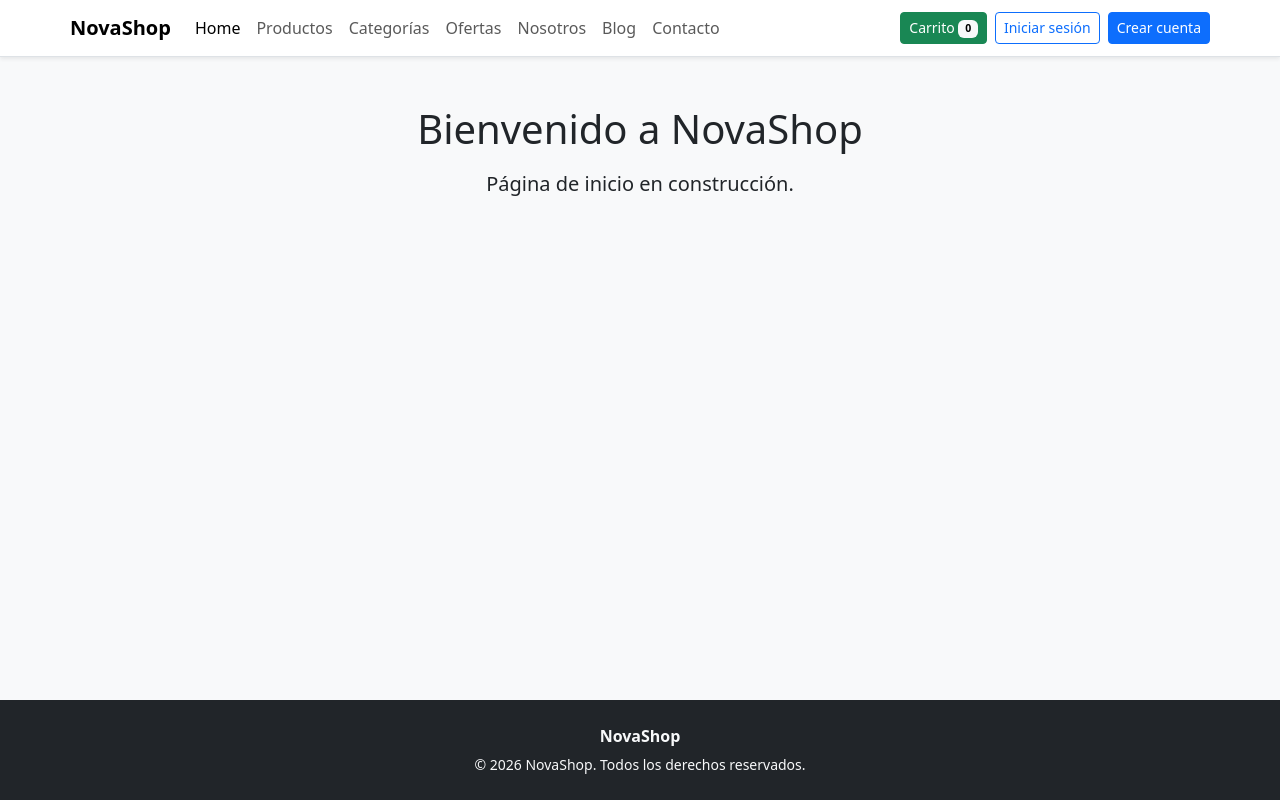
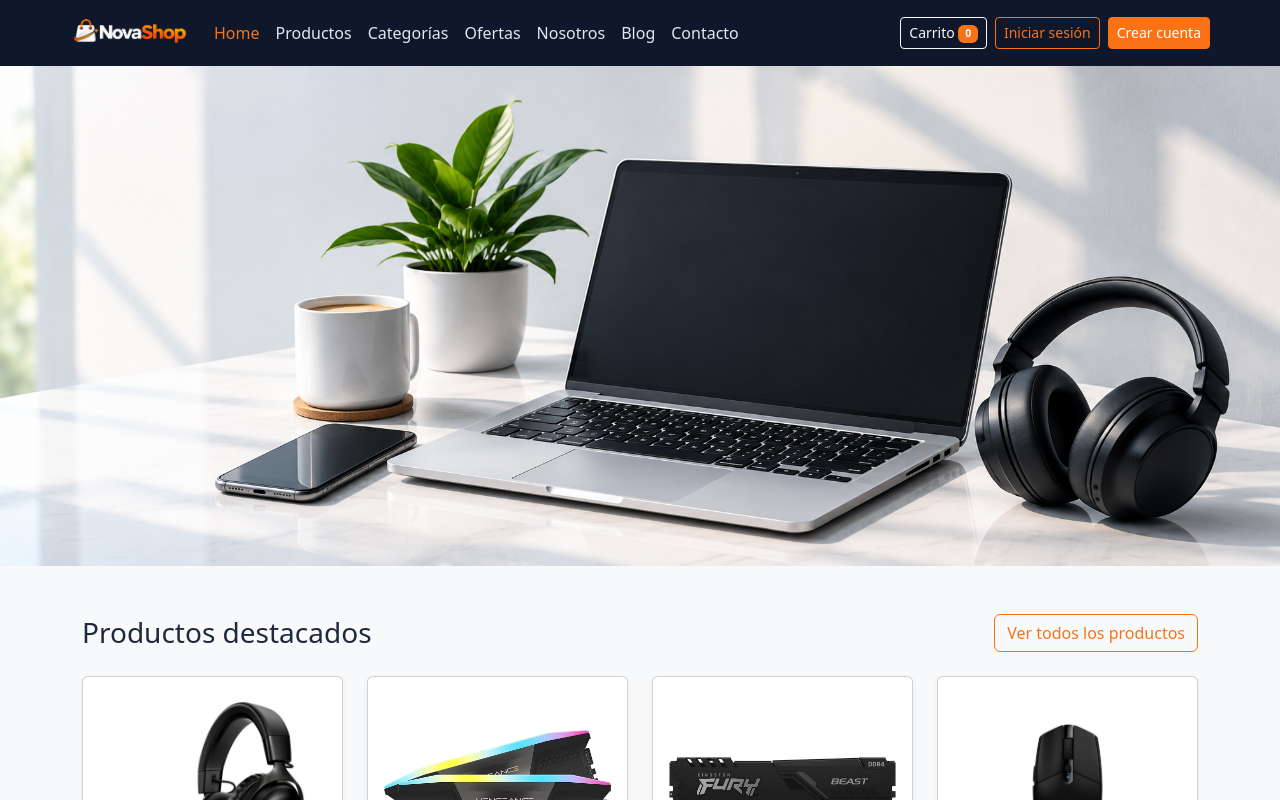
Before and after one commit to chrNotFound/novashop-react, a React (Vite) app: page / in a window 1280 px wide. Shown: the top 800 px of the page. Built offline with nearby package versions, Linux system fonts and the light colour scheme.

Commit message:
feat: aplica identidad visual de NovaShop y portada con productos destacados

```diff
--- a/src/components/Footer.jsx
+++ b/src/components/Footer.jsx
@@ -1,6 +1,6 @@
 function Footer() {
   return (
-    <footer className="bg-dark text-light py-4 mt-auto">
+    <footer className="footer-nova text-light py-4 mt-auto">
       <div className="container text-center">
         <p className="mb-1 fw-bold">NovaShop</p>
         <small>© {new Date().getFullYear()} NovaShop. Todos los derechos reservados.</small>
--- a/src/components/Header.jsx
+++ b/src/components/Header.jsx
@@ -5,10 +5,10 @@ function Header() {
   const { cantidadTotal } = useCarrito()
 
   return (
-    <header className="bg-white border-bottom shadow-sm">
-      <nav className="navbar navbar-expand-lg navbar-light container">
-        <Link className="navbar-brand fw-bold" to="/">
-          NovaShop
+    <header className="header-nova shadow-sm">
+      <nav className="navbar navbar-expand-lg navbar-dark container">
+        <Link className="navbar-brand" to="/">
+          <img className="logo-nova" src="/Imagen/NovaShopLogo.png" alt="NovaShop" />
         </Link>
 
         <button
@@ -49,8 +49,8 @@ function Header() {
           </ul>
 
           <div className="d-flex flex-wrap gap-2">
-            <Link className="btn btn-success btn-sm" to="/carrito">
-              Carrito <span className="badge text-bg-light">{cantidadTotal}</span>
+            <Link className="btn btn-outline-light btn-sm" to="/carrito">
+              Carrito <span className="badge text-bg-primary">{cantidadTotal}</span>
             </Link>
             <Link className="btn btn-outline-primary btn-sm" to="/login">
               Iniciar sesión
--- a/src/index.css
+++ b/src/index.css
@@ -1,6 +1,15 @@
+:root {
+  --nova-azul: #0f172a;
+  --nova-naranja: #f97316;
+  --nova-naranja-oscuro: #ea580c;
+  --bs-primary: #f97316;
+  --bs-primary-rgb: 249, 115, 22;
+}
+
 body {
   margin: 0;
   background-color: #f8f9fa;
+  color: #1e293b;
 }
 
 #root {
@@ -8,3 +17,50 @@ body {
   display: flex;
   flex-direction: column;
 }
+
+/* Botones principales en naranja (marca NovaShop) */
+.btn-primary {
+  --bs-btn-bg: #f97316;
+  --bs-btn-border-color: #f97316;
+  --bs-btn-hover-bg: #ea580c;
+  --bs-btn-hover-border-color: #ea580c;
+  --bs-btn-active-bg: #c2410c;
+  --bs-btn-active-border-color: #c2410c;
+  --bs-btn-disabled-bg: #f97316;
+  --bs-btn-disabled-border-color: #f97316;
+}
+
+.btn-outline-primary {
+  --bs-btn-color: #f97316;
+  --bs-btn-border-color: #f97316;
+  --bs-btn-hover-bg: #f97316;
+  --bs-btn-hover-border-color: #f97316;
+  --bs-btn-active-bg: #ea580c;
+  --bs-btn-active-border-color: #ea580c;
+  --bs-btn-disabled-color: #f97316;
+  --bs-btn-disabled-border-color: #f97316;
+}
+
+/* Encabezado azul marino */
+.header-nova {
+  background-color: var(--nova-azul);
+}
+
+.header-nova .nav-link {
+  color: #e2e8f0;
+}
+
+.header-nova .nav-link:hover,
+.header-nova .nav-link.active {
+  color: var(--nova-naranja);
+}
+
+.logo-nova {
+  height: 40px;
+  width: auto;
+}
+
+/* Pie de página */
+.footer-nova {
+  background-color: var(--nova-azul);
+}
--- a/src/pages/tienda/Home.jsx
+++ b/src/pages/tienda/Home.jsx
@@ -1,9 +1,38 @@
+import { useState } from 'react'
+import { Link } from 'react-router-dom'
+import ProductCard from '../../components/ProductCard.jsx'
+import { obtenerProductos } from '../../data/productos.js'
+import { useCarrito } from '../../context/CarritoContext.jsx'
+
 function Home() {
+  const [destacados] = useState(() => obtenerProductos().slice(0, 4))
+  const { agregar } = useCarrito()
+
   return (
-    <section className="container py-5 text-center">
-      <h1 className="mb-3">Bienvenido a NovaShop</h1>
-      <p className="lead">Página de inicio en construcción.</p>
-    </section>
+    <>
+      <img
+        src="/Imagen/Principal.png"
+        alt="Tecnología y accesorios gamer en NovaShop"
+        className="img-fluid w-100"
+      />
+
+      <section className="container py-5">
+        <div className="d-flex flex-wrap justify-content-between align-items-center mb-4">
+          <h1 className="h3 mb-0">Productos destacados</h1>
+          <Link className="btn btn-outline-primary" to="/productos">
+            Ver todos los productos
+          </Link>
+        </div>
+
+        <div className="row g-4">
+          {destacados.map((producto) => (
+            <div key={producto.id} className="col-12 col-sm-6 col-lg-3">
+              <ProductCard producto={producto} onAgregar={(item) => agregar(item, 1)} />
+            </div>
+          ))}
+        </div>
+      </section>
+    </>
   )
 }
 
```
